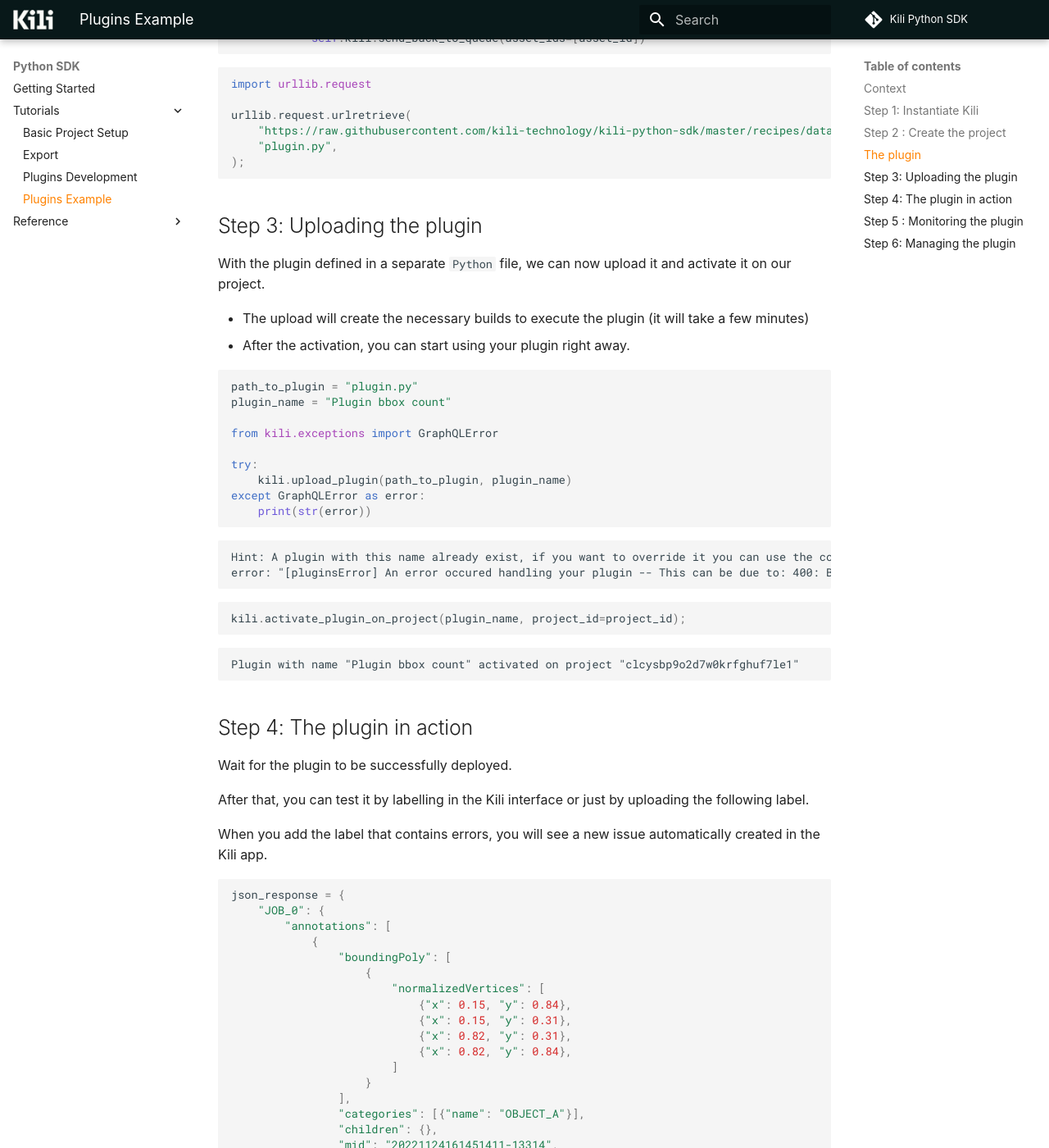
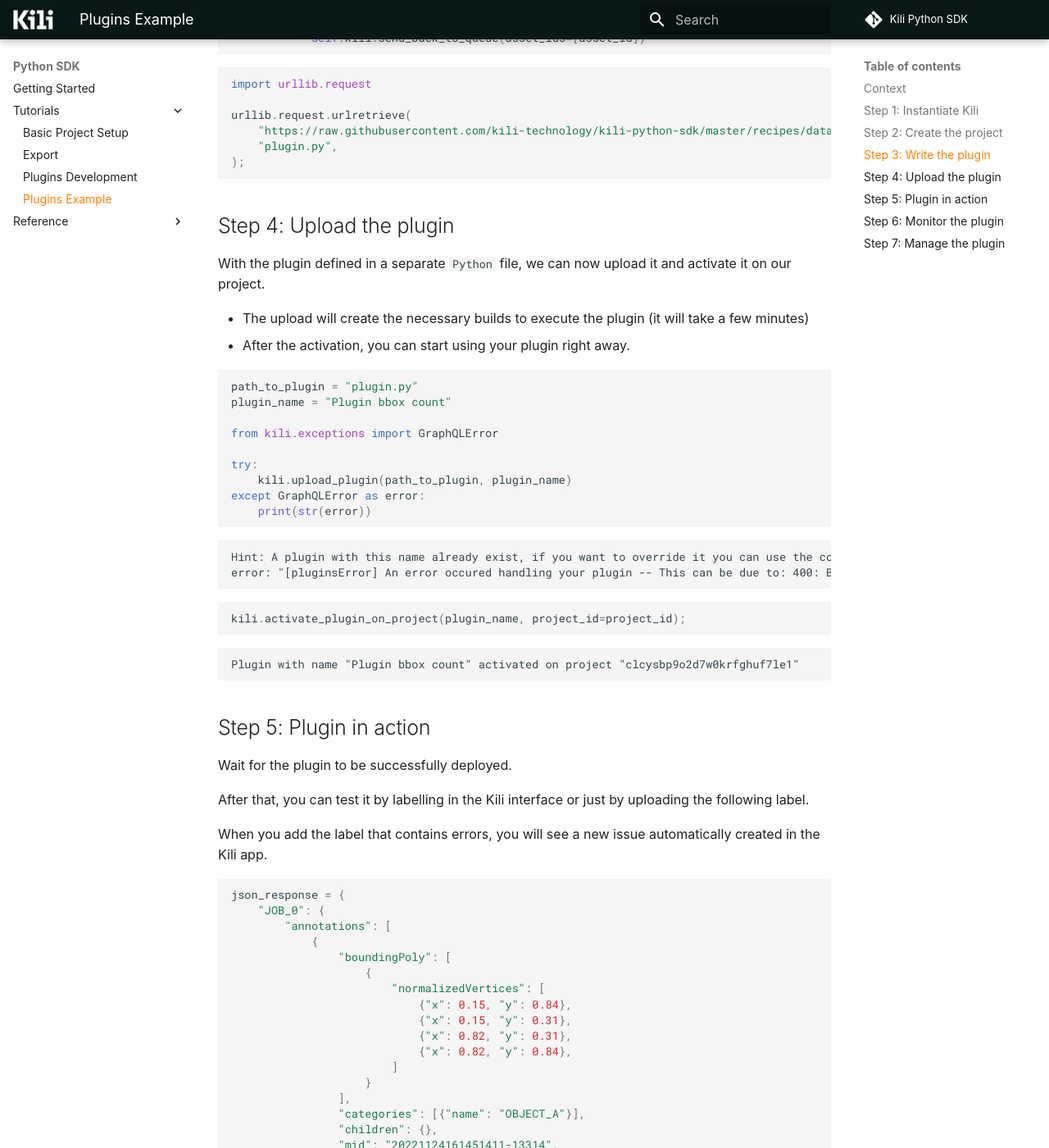
Before and after one commit to kili-technology/kili-python-sdk, an MkDocs documentation site: the page built from docs/sdk/tutorials/plugins_example.md, in a window 1280 px wide and 1400 px high, scrolled down 3265 px. Shown: the whole window at 82% size. Built offline with MkDocs 1.6.1 and Material for MkDocs 9.7.7, drawn with Linux system fonts in a browser that asks for light colours; some web fonts are replaced; comment, search, counter and statistics services are not loaded; the version menu is left out; some of the changed text lies outside the part shown.

````diff
--- a/docs/sdk/tutorials/plugins_example.md
+++ b/docs/sdk/tutorials/plugins_example.md
@@ -24,7 +24,7 @@
 kili = Kili()
 ```
 
-## Step 2 : Create the project
+## Step 2: Create the project
 
 First, we need to create a new project. In our example, we will use an `IMAGE` type project with the following `jsonInterace`:
 
@@ -108,7 +108,7 @@
 
 To iterate on the plugin code, you can refer to the *plugins_development.ipynb* notebook.
 
-## The plugin
+## Step 3: Write the plugin
 
 ```python
 from kili.plugins import PluginCore
@@ -169,7 +169,7 @@
 );
 ```
 
-## Step 3: Uploading the plugin
+## Step 4: Upload the plugin
 
 With the plugin defined in a separate `Python` file, we can now upload it and activate it on our project.
 
@@ -201,7 +201,7 @@
     Plugin with name "Plugin bbox count" activated on project "clcysbp9o2d7w0krfghuf7le1"
 
 
-## Step 4: The plugin in action
+## Step 5: Plugin in action
 
 Wait for the plugin to be successfully deployed.
 
@@ -359,7 +359,7 @@
 
 Well done! You can now iterate on the script. To learn how to avoid latency when building and deploying your plugin, refer to the *plugins_development.ipynb* tutorial.
 
-## Step 5 : Monitoring the plugin
+## Step 6: Monitor the plugin
 To monitor a certain plugin, you can get its logs by using the following command:
 
 
@@ -431,7 +431,7 @@
     ]
 
 
-## Step 6: Managing the plugin
+## Step 7: Manage the plugin
 
 You also have several other methods to manage your plugins.
 
````
Also changed, not shown: 1 other file.
